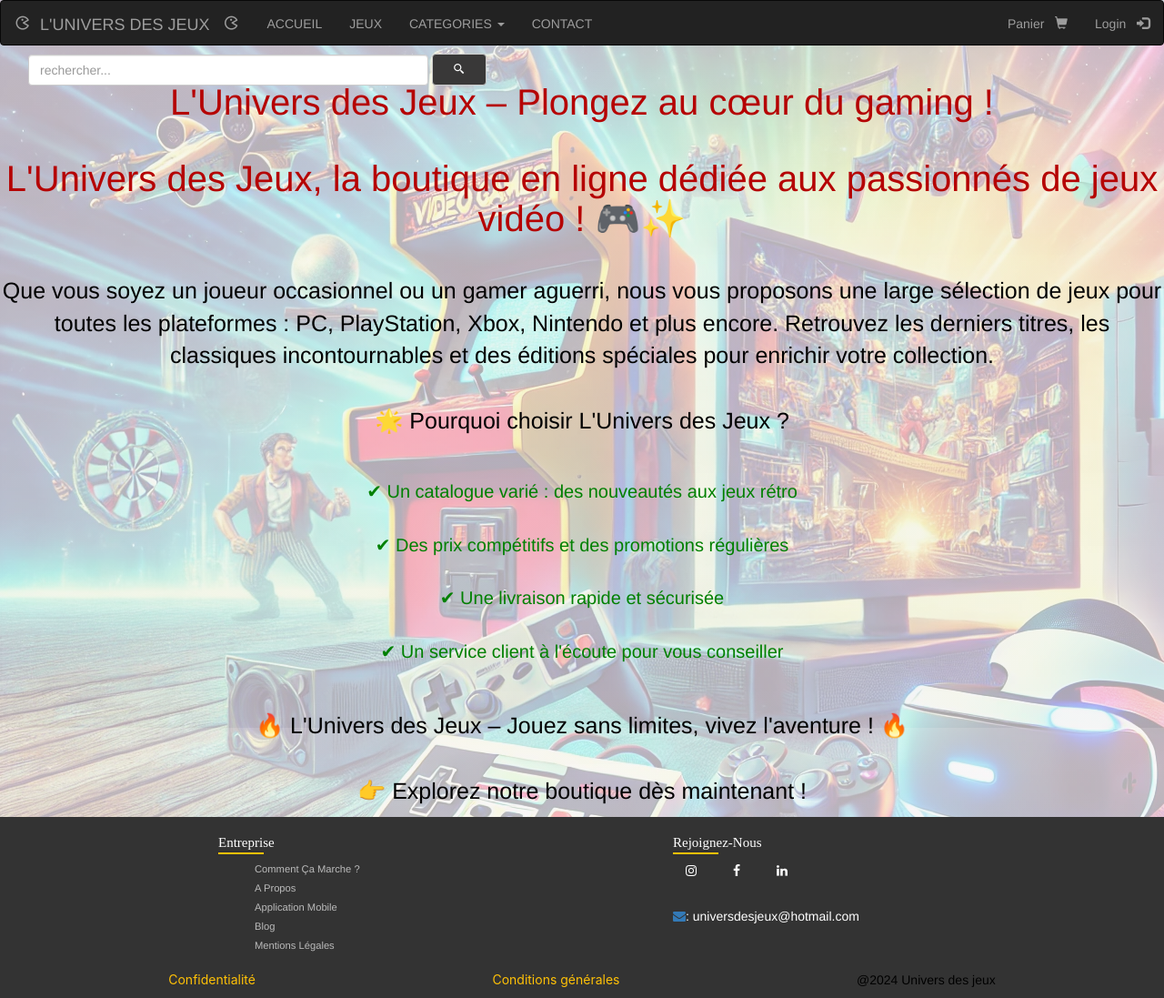
After one commit to Marion101200/grandprojet, a PHP site: page /grandprojet-main/apropos.php in a window 1280 px wide. The commit adds this page. Shown: the whole page at 91% size. Run offline with PHP 8.4, Linux system fonts and the light colour scheme.

Commit message:
ajout de la page a propos dans le footer

```diff
--- /dev/null
+++ b/apropos.css
@@ -0,0 +1,23 @@
+body{
+    background: linear-gradient(rgba(247, 244, 244, 0.733), rgba(242, 241, 241, 0.696)), no-repeat, fixed
+                  url(img/DALL·E\ 2024-11-29\ 13.29.03\ -\ A\ vibrant\ and\ colorful\ image\ showcasing\ various\ video\ games\ integrated\ into\ a\ single\ scene.\ The\ image\ includes\ a\ retro\ arcade\ machine\ with\ a\ glowing\ s.webp);
+}
+.propos {
+    font-size: 40px;
+    color: #B50303;
+    padding-bottom: 5px;
+    margin-bottom: 15px;
+    text-align: center;
+}
+.apropos{
+    color: black;
+    font-size: 25px;
+    text-align: center;
+    margin-top: 20px;
+
+}
+.pourquoi{
+    color: green;
+    text-align: center;
+    font-size: 20px;
+}
--- /dev/null
+++ b/apropos.php
@@ -0,0 +1,34 @@
+<!DOCTYPE html>
+<html>
+<meta charset="utf-8">
+
+<head>
+    <title>Aventure</title>
+    <link href="apropos.css" rel="stylesheet">
+</head>
+
+<body>
+    <?php include 'header.php'; ?>
+    <h1 class="propos">L'Univers des Jeux – Plongez au cœur du gaming !</h1>
+    <h1 class="propos"> L'Univers des Jeux, la boutique en ligne dédiée aux passionnés de jeux vidéo ! 🎮✨</h1>
+    <p class="apropos">
+        Que vous soyez un joueur occasionnel ou un gamer aguerri, nous vous proposons une large sélection de jeux pour toutes les plateformes : PC, PlayStation, Xbox, Nintendo et plus encore. Retrouvez les derniers titres, les classiques incontournables et des éditions spéciales pour enrichir votre collection.
+        <br>
+        <br>
+        🌟 Pourquoi choisir L'Univers des Jeux ?<br><br>
+    <p class="pourquoi">✔ Un catalogue varié : des nouveautés aux jeux rétro </p><br>
+    <p class="pourquoi">✔ Des prix compétitifs et des promotions régulières</p> <br>
+    <p class="pourquoi">✔ Une livraison rapide et sécurisée</p><br>
+    <p class="pourquoi">✔ Un service client à l'écoute pour vous conseiller</p><br>
+    <p class="apropos">
+        🔥 L'Univers des Jeux – Jouez sans limites, vivez l'aventure ! 🔥<br><br>
+
+
+        👉 Explorez notre boutique dès maintenant !
+    </p>
+</body>
+
+</html>
+<?php
+include 'footer.php';
+?>
--- a/footer.php
+++ b/footer.php
@@ -15,7 +15,7 @@
                     <h4>Entreprise </h4>
                     <ul>
                         <li><a href="">Comment ça marche ?</a></li>
-                        <li><a href="">A propos</a></li>
+                        <li><a href="apropos.php">A propos</a></li>
                         <li><a href="">Application mobile</a></li>
                         <li><a href="">Blog</a></li>
                         <li><a href="mentionLegal.php">Mentions légales</a></li>
```
